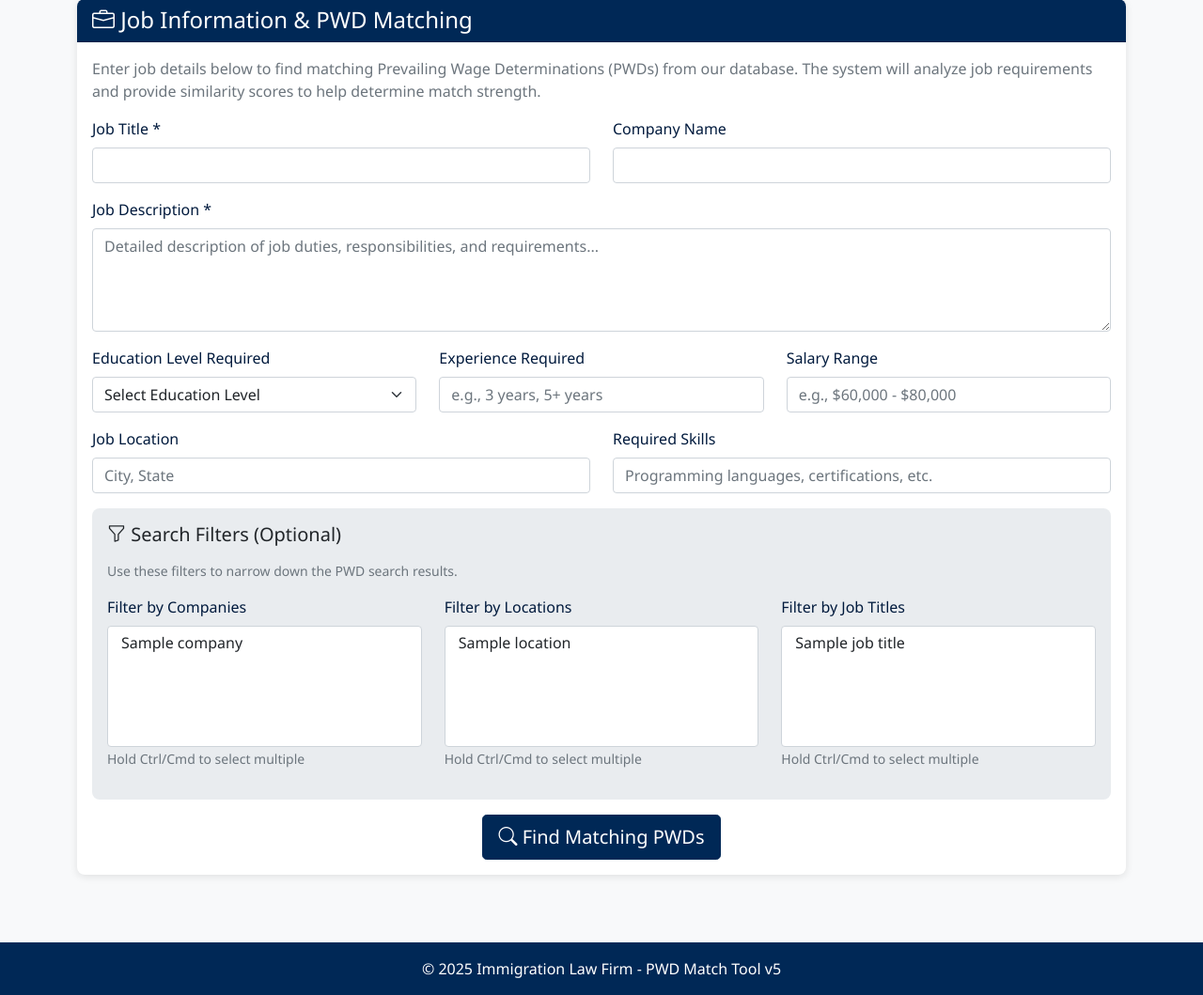
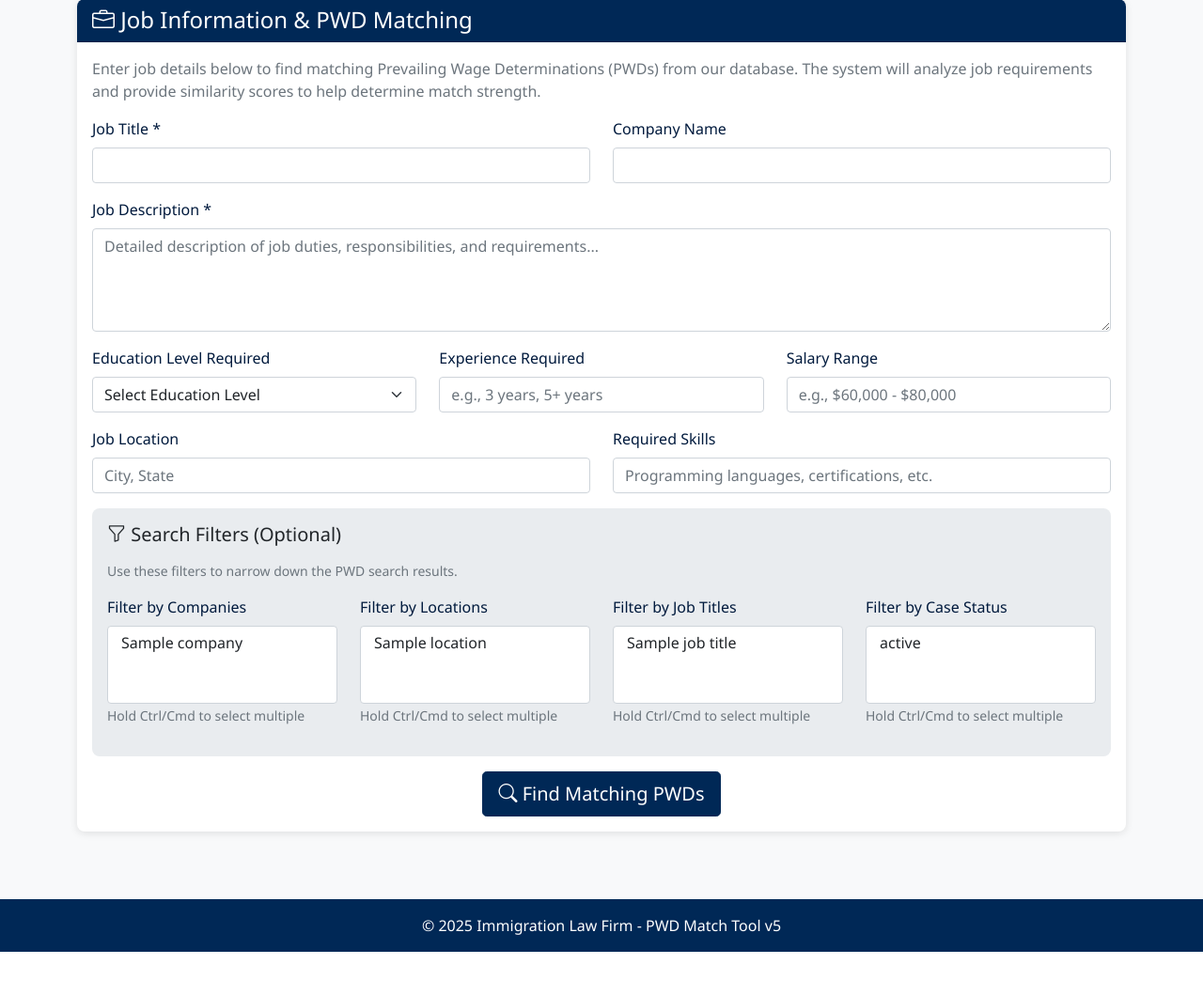
Before and after one commit to mmbeirut/pwdmatchtoolv1, a Flask app: template templates/index.html in a window 1280 px wide. Shown: the part 87-1146 px from the top of the page at 94% size. After the commit the page ends 1100 px from the top, so only its background shows below. Run offline with Flask 3, Linux system fonts and the light colour scheme; the template is opened without the code that fills it: most values are stand-ins (such as "Sample title", 1, 10 or a date in 2020); some libraries are stand-ins or nearby versions.

Commit message:
feat: Add case status filter and display in search results
Co-authored-by: aider (openrouter/anthropic/claude-sonnet-4) <aider@aider.chat>

```diff
--- a/templates/index.html
+++ b/templates/index.html
@@ -92,10 +92,10 @@
                         <p class="text-muted small">Use these filters to narrow down the PWD search results.</p>
 
                         <div class="row">
-                            <div class="col-md-4">
+                            <div class="col-md-3">
                                 <div class="mb-3">
                                     <label for="filter_companies" class="form-label">Filter by Companies</label>
-                                    <select class="form-select" id="filter_companies" name="filter_companies" multiple size="5">
+                                    <select class="form-select" id="filter_companies" name="filter_companies" multiple size="3">
                                         {% for company in filter_options.companies[:20] %}
                                         <option value="{{ company }}">{{ company }}</option>
                                         {% endfor %}
@@ -103,10 +103,10 @@
                                     <small class="text-muted">Hold Ctrl/Cmd to select multiple</small>
                                 </div>
                             </div>
-                            <div class="col-md-4">
+                            <div class="col-md-3">
                                 <div class="mb-3">
                                     <label for="filter_locations" class="form-label">Filter by Locations</label>
-                                    <select class="form-select" id="filter_locations" name="filter_locations" multiple size="5">
+                                    <select class="form-select" id="filter_locations" name="filter_locations" multiple size="3">
                                         {% for location in filter_options.locations[:20] %}
                                         <option value="{{ location }}">{{ location }}</option>
                                         {% endfor %}
@@ -114,12 +114,23 @@
                                     <small class="text-muted">Hold Ctrl/Cmd to select multiple</small>
                                 </div>
                             </div>
-                            <div class="col-md-4">
+                            <div class="col-md-3">
                                 <div class="mb-3">
                                     <label for="filter_job_titles" class="form-label">Filter by Job Titles</label>
-                                    <select class="form-select" id="filter_job_titles" name="filter_job_titles" multiple size="5">
+                                    <select class="form-select" id="filter_job_titles" name="filter_job_titles" multiple size="3">
                                         {% for title in filter_options.job_titles[:20] %}
                                         <option value="{{ title }}">{{ title }}</option>
+                                        {% endfor %}
+                                    </select>
+                                    <small class="text-muted">Hold Ctrl/Cmd to select multiple</small>
+                                </div>
+                            </div>
+                            <div class="col-md-3">
+                                <div class="mb-3">
+                                    <label for="filter_case_statuses" class="form-label">Filter by Case Status</label>
+                                    <select class="form-select" id="filter_case_statuses" name="filter_case_statuses" multiple size="3">
+                                        {% for status in filter_options.case_statuses %}
+                                        <option value="{{ status }}">{{ status }}</option>
                                         {% endfor %}
                                     </select>
                                     <small class="text-muted">Hold Ctrl/Cmd to select multiple</small>
@@ -192,6 +203,9 @@ $(document).ready(function() {
         $('#filter_job_titles option:selected').each(function() {
             formData.append('filter_job_titles', $(this).val());
         });
+        $('#filter_case_statuses option:selected').each(function() {
+            formData.append('filter_case_statuses', $(this).val());
+        });
 
         $.ajax({
             url: '/search',
@@ -239,6 +253,7 @@ $(document).ready(function() {
                 html += '<h6 class="card-subtitle mb-2 text-muted">' + (result.company || 'N/A') + '</h6>';
                 html += '<p class="card-text"><strong>Location:</strong> ' + (result.job_location || 'N/A') + '</p>';
                 html += '<p class="card-text"><strong>PWD Case:</strong> ' + (result.pwd_case_number || 'N/A') + '</p>';
+                html += '<p class="card-text"><strong>Case Status:</strong> ' + (result.case_status || 'N/A') + '</p>';
 
                 if (result.job_description) {
                     var shortDesc = result.job_description.length > 200 ?
```
